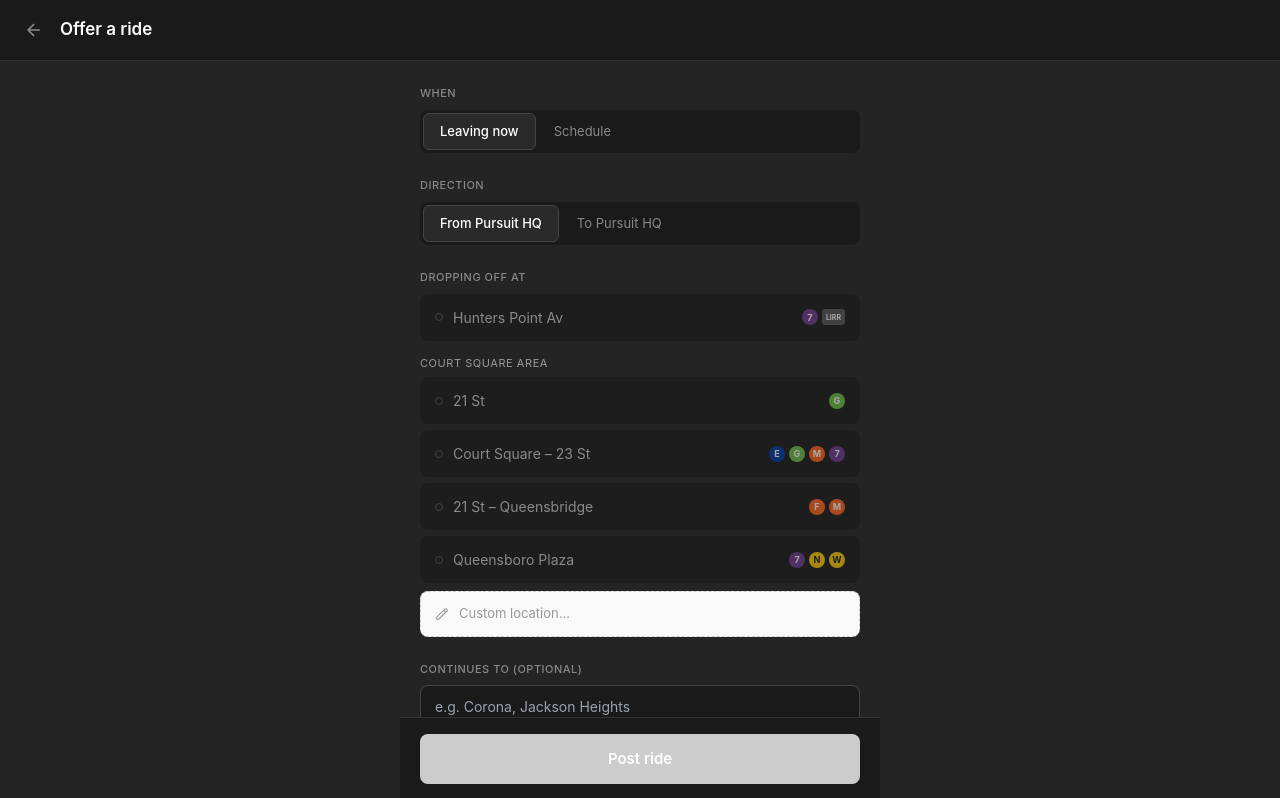
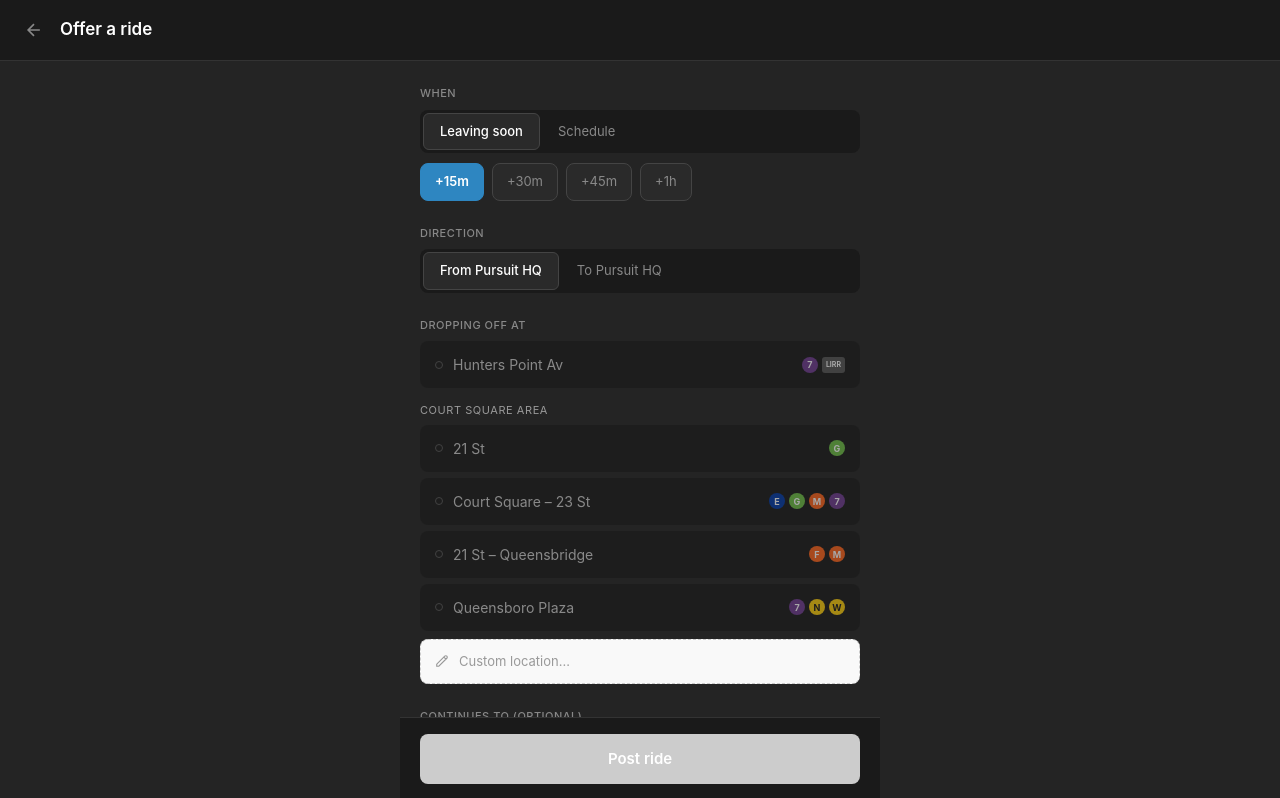
Before and after one commit to edpursuing/Shuttle-Hoppin, a React (Vite) app: page /offer in a window 1280 px wide. Shown: the top 798 px of the page. Built offline with nearby package versions, Linux system fonts and the light colour scheme; no server answers; the database is empty; sample sign-in values are in the browser's storage; the HTML template or start-up script is replaced by a standard one.

Commit message:
replace 'leaving now' with offset chips on offer ride form
Adds +15m / +30m / +45m / +1h chips under the 'Leaving soon'
mode (default +15m) so drivers post rides with real lead time
for riders to reach the pickup. Schedule mode unchanged.

```diff
--- a/src/pages/OfferRide.tsx
+++ b/src/pages/OfferRide.tsx
@@ -109,6 +109,7 @@ export function OfferRide() {
   const [error, setError]     = useState<string | null>(null)
 
   const [mode, setMode]           = useState<RideMode>('now')
+  const [soonOffset, setSoonOffset] = useState<number>(15)
   const [direction, setDirection] = useState<Direction>('from-hq')
   const [stopId, setStopId]       = useState<string | null>(null)
   const [stopName, setStopName]   = useState('')
@@ -130,7 +131,7 @@ export function OfferRide() {
   }
 
   function buildDepartureTime(): string {
-    if (mode === 'now') return new Date().toISOString()
+    if (mode === 'now') return new Date(Date.now() + soonOffset * 60000).toISOString()
     if (!date || !time) return new Date().toISOString()
     return new Date(`${date}T${time}`).toISOString()
   }
@@ -195,14 +196,46 @@ export function OfferRide() {
 
           {/* Mode */}
           <Field label="When">
+            <div style={{ display: 'flex', flexDirection: 'column', gap: '10px' }}>
               <SegmentedControl
                 options={[
-                { value: 'now',   label: 'Leaving now' },
+                  { value: 'now',   label: 'Leaving soon' },
                   { value: 'later', label: 'Schedule' },
                 ]}
                 value={mode}
                 onChange={setMode}
               />
+              {mode === 'now' && (
+                <div style={{ display: 'flex', gap: '8px', flexWrap: 'wrap' }}>
+                  {[
+                    { value: 15, label: '+15m' },
+                    { value: 30, label: '+30m' },
+                    { value: 45, label: '+45m' },
+                    { value: 60, label: '+1h' },
+                  ].map(opt => {
+                    const selected = soonOffset === opt.value
+                    return (
+                      <button
+                        key={opt.value}
+                        onClick={() => setSoonOffset(opt.value)}
+                        style={{
+                          padding: '8px 14px',
+                          borderRadius: '8px',
+                          border: selected ? '1.5px solid #2E86C1' : '1.5px solid #444',
+                          background: selected ? '#2E86C1' : '#2A2A2A',
+                          color: selected ? '#fff' : '#888',
+                          fontSize: '13px',
+                          fontWeight: selected ? 600 : 400,
+                          cursor: 'pointer',
+                        }}
+                      >
+                        {opt.label}
+                      </button>
+                    )
+                  })}
+                </div>
+              )}
+            </div>
           </Field>
 
           {/* Date + time — schedule mode only */}
```
Lines whose indentation alone changed are shown as unchanged.
